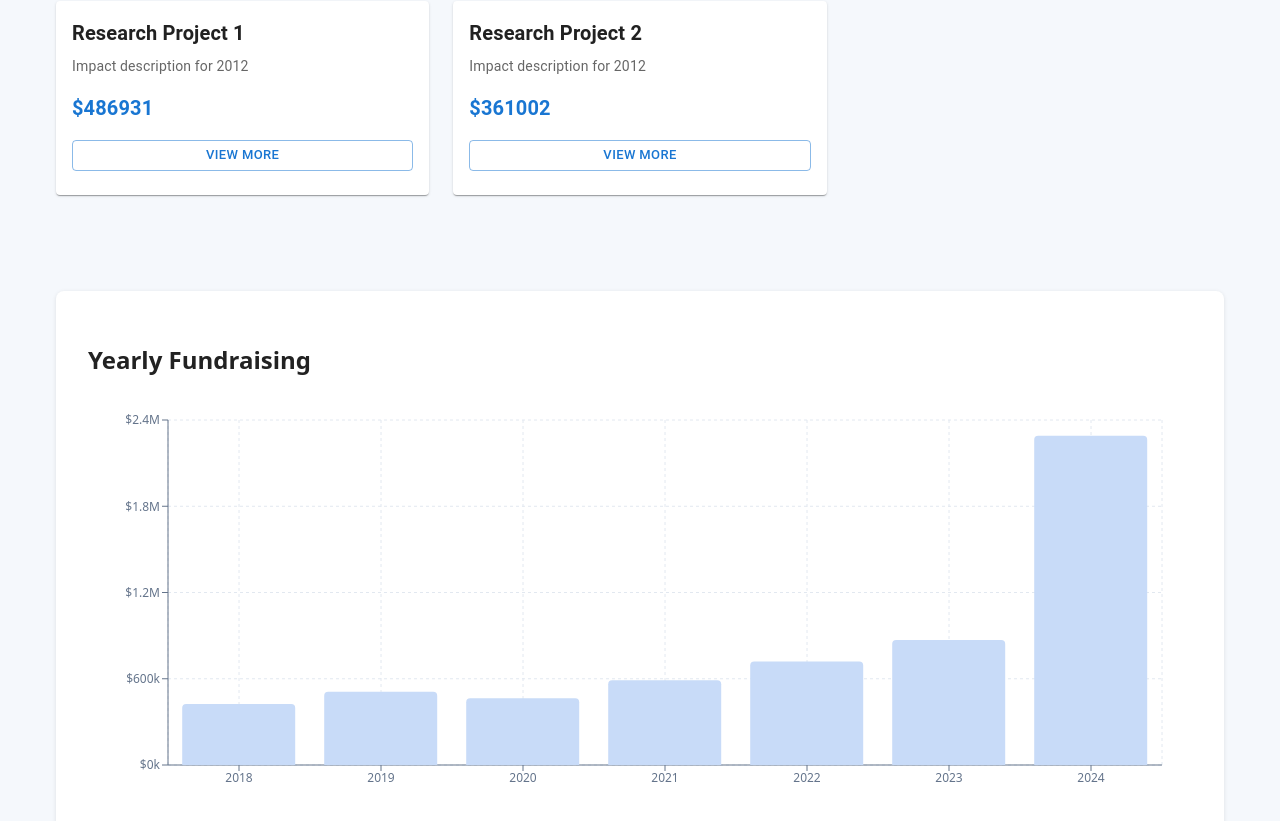
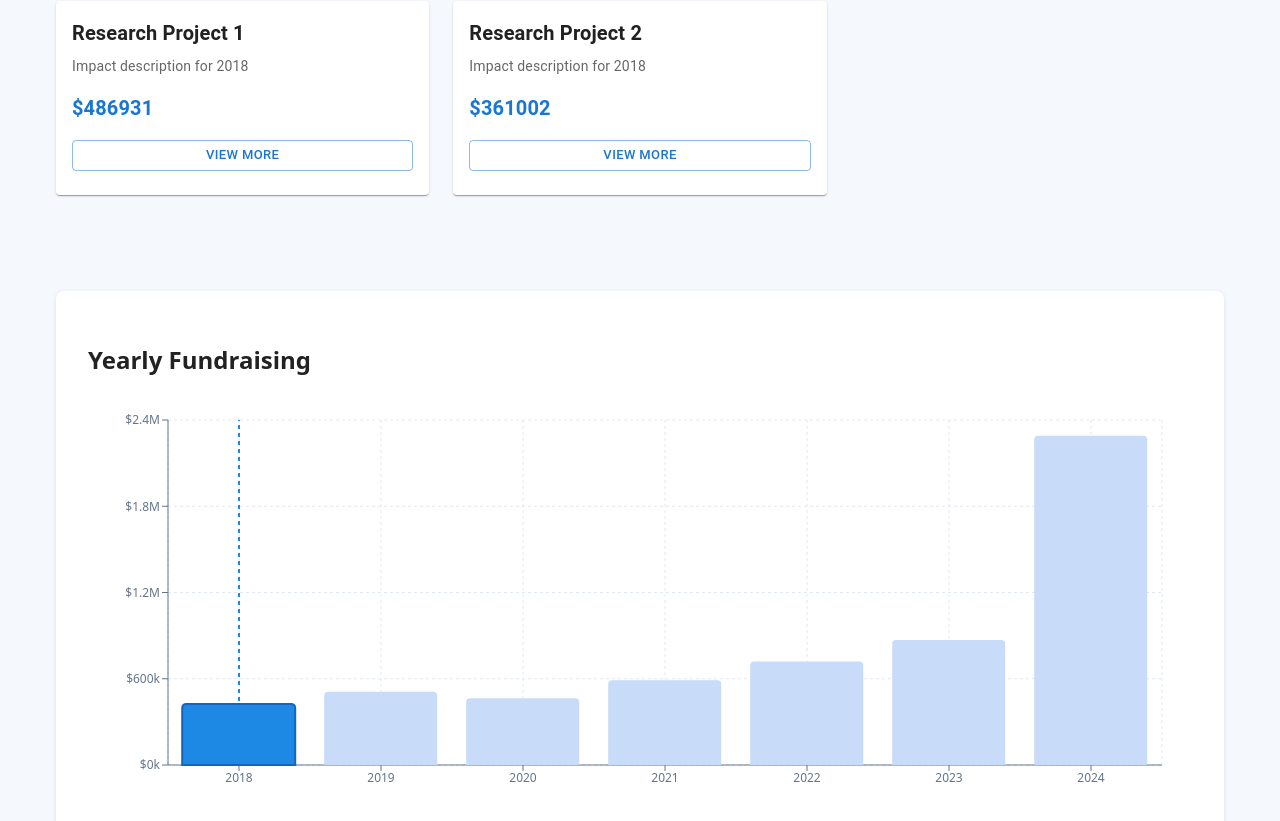
Before and after one commit to cfgcolumbus25/Team-7, a React (Vite) app in the folder frontend/: page / in a window 1280 px wide. Shown: the part 435-1256 px from the top of the page. Built offline with nearby package versions, Linux system fonts and the light colour scheme.

Commit message:
adding in the fundraising chart and connecting it to the timeline slider

```diff
--- a/frontend/package.json
+++ b/frontend/package.json
@@ -17,7 +17,7 @@
     "react": "^19.1.1",
     "react-dom": "^19.1.1",
     "react-router-dom": "^7.9.5",
-    "recharts": "^2.12.0"
+    "recharts": "^2.15.4"
   },
   "devDependencies": {
     "@eslint/js": "^9.36.0",
--- a/frontend/src/pages/Overview.jsx
+++ b/frontend/src/pages/Overview.jsx
@@ -13,7 +13,8 @@ const FUNDRAISING_YEARS = [
 ];
 
 export default function Overview() {
-  const [selectedYear, setSelectedYear] = useState(2012);
+  const firstYear = FUNDRAISING_YEARS[0].year;
+  const [selectedYear, setSelectedYear] = useState(firstYear);
 
   const formatYAxis = (value) => {
     if (value >= 1000000) {
@@ -66,12 +67,14 @@ export default function Overview() {
                   padding: '8px 12px'
                 }}
               />
+              {FUNDRAISING_YEARS.some(entry => entry.year === selectedYear) && (
                 <ReferenceLine
                   x={selectedYear}
                   stroke="#1E88E5"
                   strokeDasharray="4 4"
                   strokeWidth={2}
                 />
+              )}
               <Bar dataKey="amount" radius={[4, 4, 0, 0]}>
                 {FUNDRAISING_YEARS.map((entry) => (
                   <Cell
```
Also changed, not shown: 1 other file (tests, documents, lock files or other folders). Lines whose indentation alone changed are shown as unchanged.
